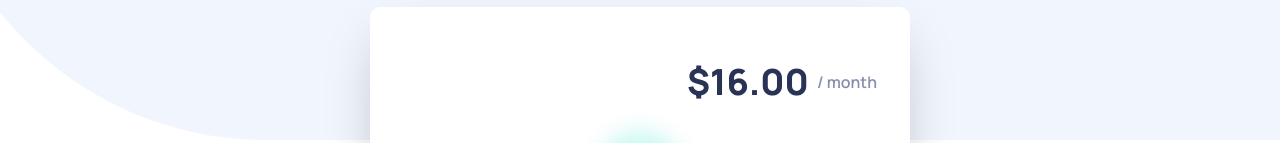
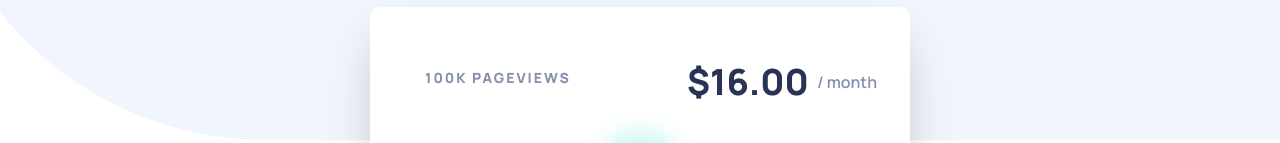
Before and after one commit to emiacerbi/interactive-pricing-component, a Next.js app: page / in a window 1280 px wide. Shown: the part 260-403 px from the top of the page. Built offline with nearby package versions, Linux system fonts and the light colour scheme.

Commit message:
fixed minor bug

```diff
--- a/pages/index.js
+++ b/pages/index.js
@@ -24,7 +24,7 @@ export default function Home() {
   // Value of slider
   const [sliderValue, setSliderValue] = useState(50)
 
-  const [pageViews, setPageViews] = useState("50")
+  const [pageViews, setPageViews] = useState("")
   const [amountValue, setAmountValue] = useState("50")
   const [isDiscountOn, setIsDiscountOn] = useState(0)
 
@@ -144,7 +144,7 @@ export default function Home() {
             gridColumn={['span 2', 'span 2', '1 / 2']}
             alignSelf='center'
             >
-              {/* {pageViews} pageviews */}
+              {pageViews} pageviews
           </Heading>
 
           <Slider
```
